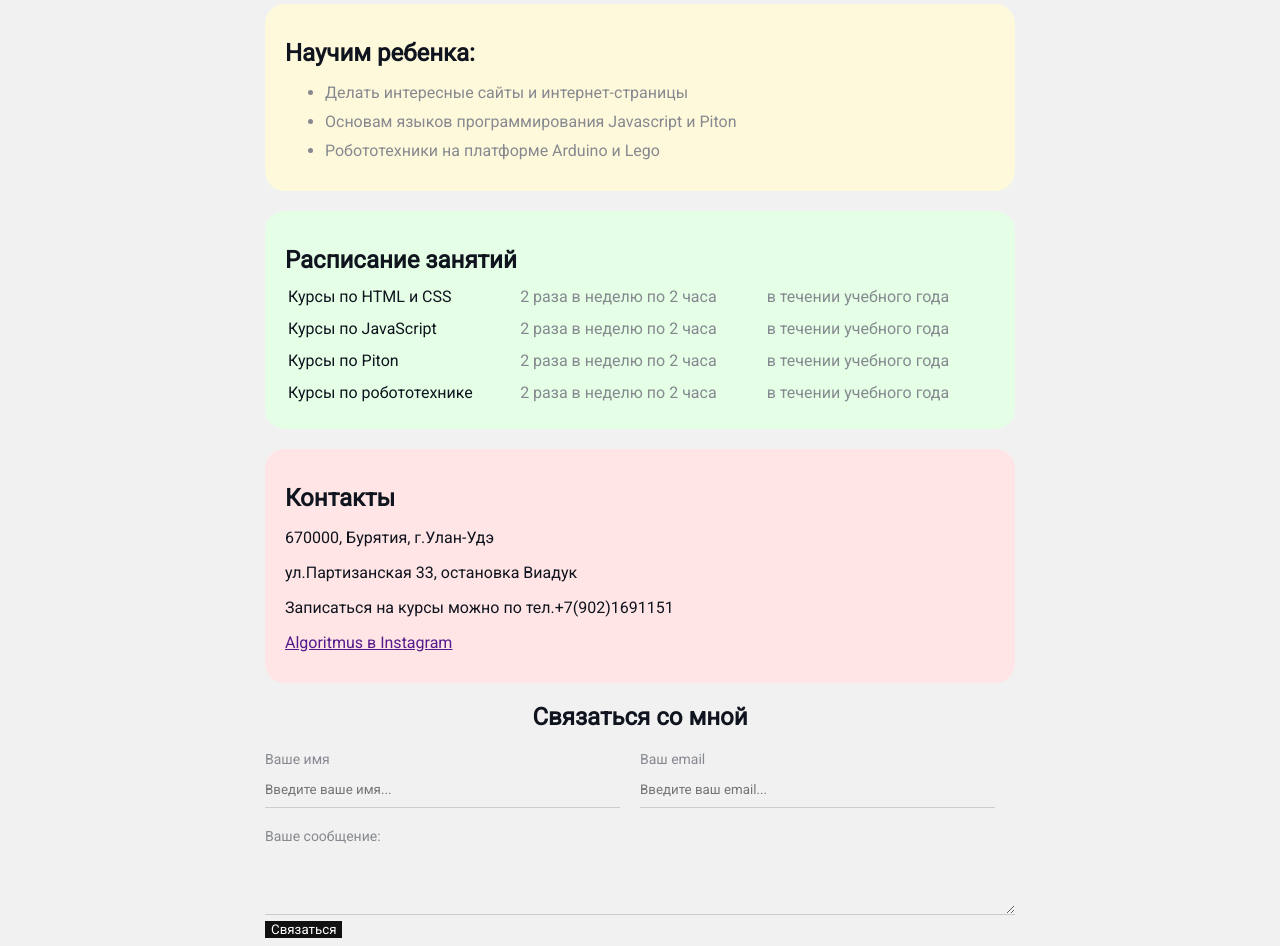
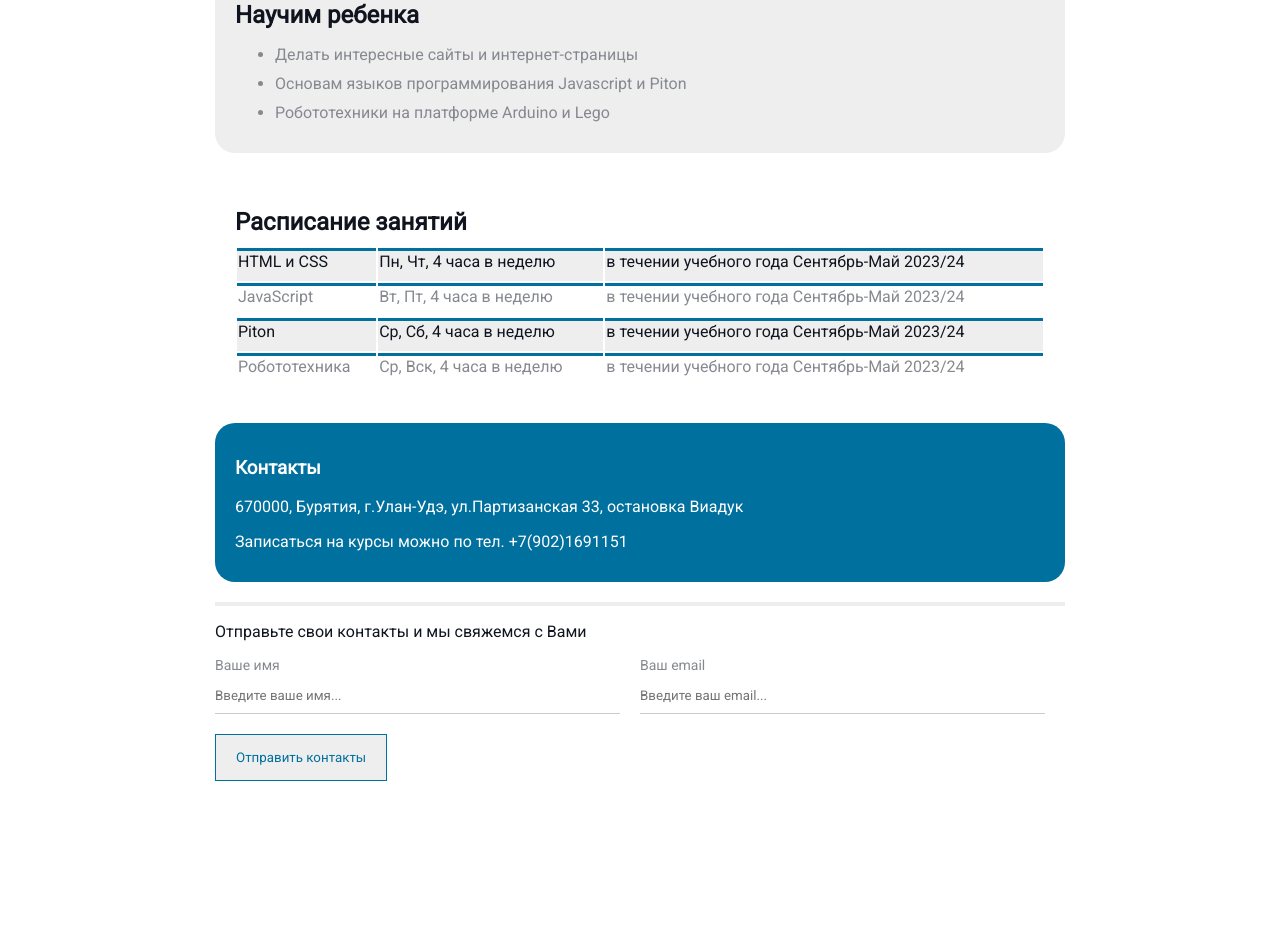
Before and after one commit to Anakolich/Algoritmus, a plain HTML site: page index.html in a window 1280 px wide. Shown: the part 254-1200 px from the top of the page. After the commit the page ends 1035 px from the top, so only its background shows below. Drawn offline with Linux system fonts and the light colour scheme.

Commit message:
Add files via upload

```diff
--- a/index.html
+++ b/index.html
@@ -6,19 +6,25 @@
     <link rel="stylesheet" href="styles.css">
 </head>
 <body>
+    <div class="top-line">
+    </div>
+
     <div class="container">
+
         <div class="info">
-            <img src="logo1.jpg" alt="Логотип школы Алгоритм" class="avatar">
+            <img src="images.jpg" alt="Логотип школы Алгоритм" class="avatar">
             <div class="info-text">
-                <h1>Algoritmus</h1>
+                <h1>School of programming Algoritmus</h1>
                 <p>Школа робототехники и программирования для детей</p>
-                <p>Учим играя</p>
+                <br>
+                <p>Учись играя</p>
             </div>
 
         </div>
+        <hr>
 
         <div class="card bg-yellow">
-            <h2>Научим ребенка:</h2>
+            <h2>Научим ребенка</h2>
             <ul>
                 <li>Делать интересные сайты и интернет-страницы</li>
                 <li>Основам языков программирования Javascript и Piton</li>
@@ -31,39 +37,37 @@
             <table class="table">
 
                 <tr>
-                    <td>Курсы по HTML и CSS</td>
-                    <td>2 раза в неделю по 2 часа</td>
-                    <td>в течении учебного года</td>
+                    <td>HTML и CSS</td>
+                    <td>Пн, Чт, 4 часа в неделю</td>
+                    <td>в течении учебного года Сентябрь-Май 2023/24</td>
                 </tr>
                 <tr>
-                    <td>Курсы по JavaScript</td>
-                    <td>2 раза в неделю по 2 часа</td>
-                    <td>в течении учебного года</td>
+                    <td>JavaScript</td>
+                    <td>Вт, Пт, 4 часа в неделю</td>
+                    <td>в течении учебного года Сентябрь-Май 2023/24</td>
                 </tr>
                 <tr>
-                    <td>Курсы по Piton</td>
-                    <td>2 раза в неделю по 2 часа</td>
-                    <td>в течении учебного года</td>
+                    <td>Piton</td>
+                    <td>Ср, Сб, 4 часа в неделю</td>
+                    <td>в течении учебного года Сентябрь-Май 2023/24</td>
                 </tr>
                 <tr>
-                    <td>Курсы по робототехнике</td>
-                    <td>2 раза в неделю по 2 часа</td>
-                    <td>в течении учебного года</td>
+                    <td>Робототехника</td>
+                    <td>Ср, Вск, 4 часа в неделю</td>
+                    <td>в течении учебного года Сентябрь-Май 2023/24</td>
                 </tr>
             </table>
         </div>
 
         <div class="card bg-red">
-            <h2>Контакты</h2>
+            <h3>Контакты</h3>
             <p></p>
-            <p>670000, Бурятия, г.Улан-Удэ</p>
-            <p>ул.Партизанская 33, остановка Виадук</p>
-            <p>Записаться на курсы можно по тел.+7(902)1691151</p>
-            <p><a href="">Algoritmus в Instagram</a></p>
+            <p>670000, Бурятия, г.Улан-Удэ, ул.Партизанская 33, остановка Виадук</p>
+            <p>Записаться на курсы можно по тел. +7(902)1691151</p>
         </div>
-
+        <hr>
         <div class="contact">
-            <h2>Связаться со мной</h2>
+            <p>Отправьте свои контакты и мы свяжемся с Вами</p>
             <form action="/">
                 <div class="row">
                     <div class="form-group">
@@ -80,12 +84,16 @@
 
                 </div>
 
+
+        <!--
                 <div class="form-group">
                     <label for="text">Ваше сообщение:</label>
                     <textarea name="" id="text" cols="15" rows="3"></textarea>
                 </div>
+        -->
 
-                <input  class="btn" type="submit" value="Связаться">
+
+                <input  class="btn" type="submit" value="Отправить контакты">
 
             </form>
 
--- a/styles.css
+++ b/styles.css
@@ -1,29 +1,50 @@
-@import url('https://fonts.googleapis.com/css2?family=Roboto:wght@300;400&display=swap');
+@import url('https://fonts.googleapis.com/css2?family=Roboto&display=swap');
+/*import url('https://fonts.googleapis.com/css2?family=Roboto:wght@300;400&display=swap');*/
 
 body {
-    background-color: #f1f1f1;
+    background-color: #fff;
     color: #0f141e;
 
     font-size: 16px;
     font-weight: normal;
     font-family:'Roboto', sans-serif;
+    padding: 0px;
+    margin: 0px;
 }
 
 .container{
-    max-width: 750px;
+    max-width: 850px;
     margin: auto;
-    padding-top: 30px;
-   }
+    padding-top: 0px;
+}
+
+.top-line {
+    width: 100%;
+    height: 25px;
+    background-color: #00709e;
+    margin-bottom: 10px;
+   /* padding: 0px;
+    margin: 0px;
+    display: block;*/
+
+}
 
 .avatar {
-    width: 200px;
+    width: 150px;
     border-radius: 50%;
     box-shadow: 4px 4px 14px rgba(0, 0, 0, 0.25);
 }
 
+hr {
+    margin-top: 1rem;
+    margin-bottom: 1rem;
+    border: 0;
+    border-top: 4px solid #eee;
+}
 .info {
     margin-bottom: 20px;
     display: flex;
+
 }
 
 .info-text {
@@ -34,7 +55,7 @@ body {
 .info p {
     color: #86898f;
     margin: 0;
-    font-style: italic;
+   /* font-style: italic;*/
     font-weight: bold;
     text-decoration: none;
     /*text-transform: uppercase;*/
@@ -42,15 +63,16 @@ body {
 }
 
 .bg-yellow {
-    background: #fff9dc;
+    background: #eeeeee;
 }
 
 .bg-green {
-    background: #e5ffe7;
+    background: #fff;
 }
 
 .bg-red {
-    background: #ffe5e5;
+    background: #00709e;
+    color: #fff;
 }
 
 
@@ -59,6 +81,7 @@ body {
     margin-bottom: 20px;
     border-radius: 20px;
 }
+
 
 .card h2 {
     margin-bottom: 10px;
@@ -77,11 +100,19 @@ body {
 
 .table td {
     padding-bottom: 10px;
+    border-top: 3px solid #00709e;
 }
 
-.table td:nth-child(2), td:nth-child(3) {
+
+tr:nth-child(even) {
+    background: #fff;
     color: #86898f;
-}
+  }
+
+tr:nth-child(odd) {
+    background: #eeeeee;
+
+  }
 
 .contact h2 {
     text-align: center;
@@ -117,10 +148,10 @@ body {
 }
 
 .btn {
-    background: #111;
-    padding: 15px 20 px;
-    color: #fff;
-    border: none;
+    background: #eee;
+    padding: 15px 20px;
+    color: #00709e;
+    border: 1px solid #00709e;
     font-family: inherit;
     cursor: pointer;
 
```
Also changed, not shown: images.jpg (added).
